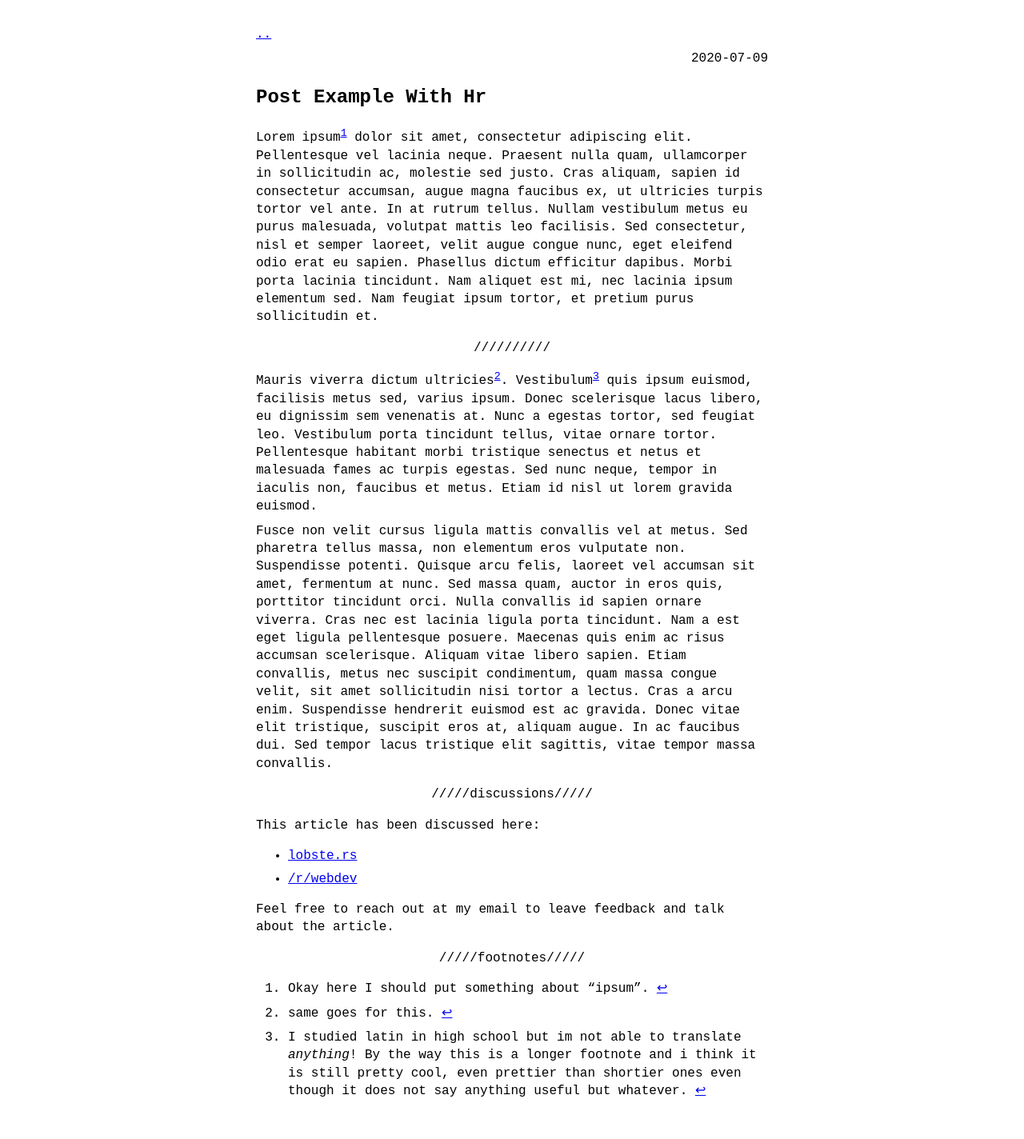
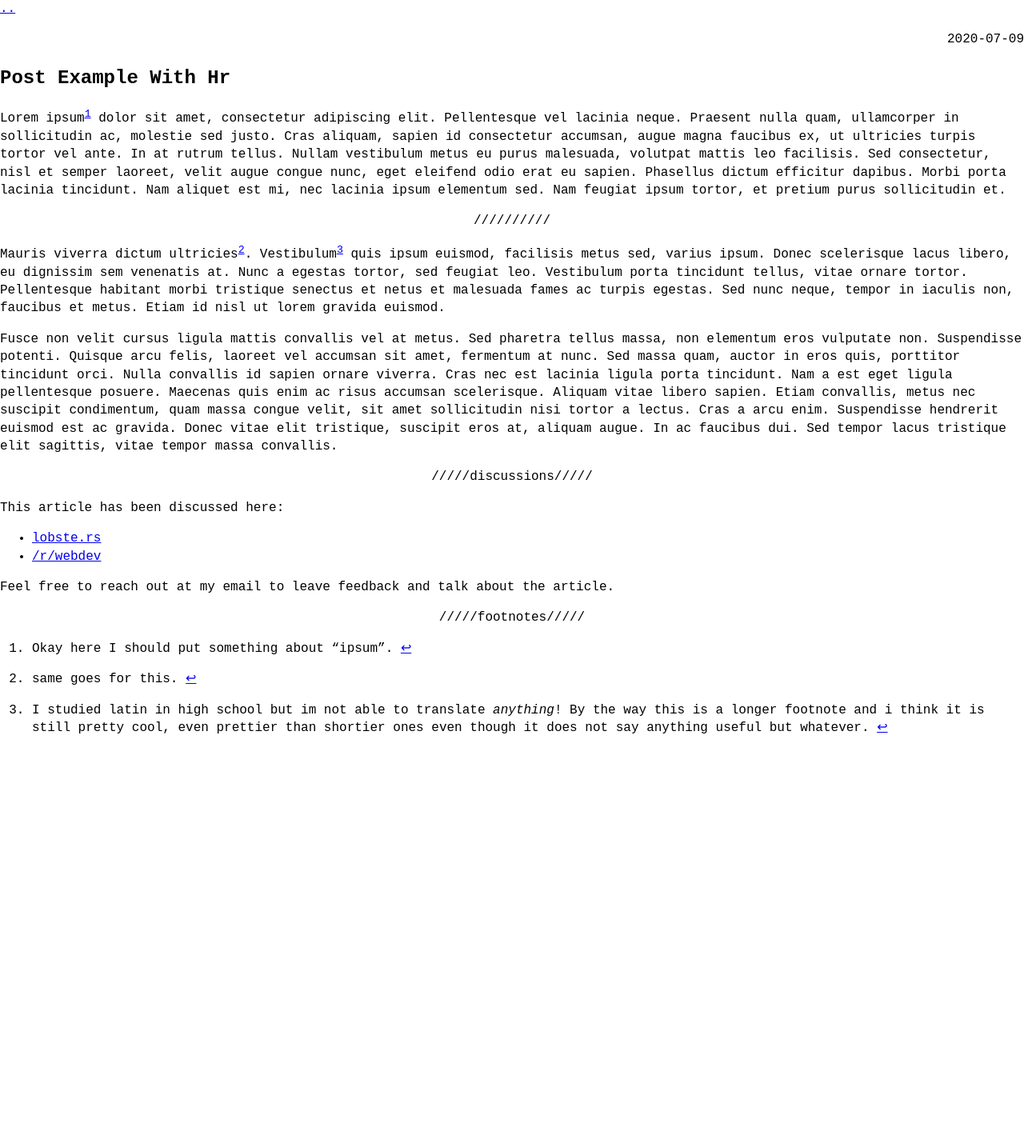
Before and after one commit to rohan-tan-bhowmik/rohan-tan-bhowmik.github.io, a Jekyll site: the page built from _posts/2020-07-09-post-example-with-hr.md, in a window 1280 px wide. Shown: the whole page at 80% size. Built offline with Jekyll 4.4.1, drawn with Linux system fonts in a browser that asks for light colours; after the commit the page ends 921 px from its top, so only the background shows below that.

Commit message:
Update no-style-please.scss

```diff
--- a/_sass/no-style-please.scss
+++ b/_sass/no-style-please.scss
@@ -37,19 +37,6 @@ body {
 
 h2, h3, h4, h5, h6 { margin-top: 3rem; }
 
-hr { margin: 1rem 0; }
-
-p { margin: 0.5rem 0; }
-
-li { margin: 0.4rem 0; }
-
-*:target { background: yellow; }
-
-.w {
-  max-width: 640px;
-  margin: 0 auto;
-  padding: 2rem 1rem;
-}
 
 hr {
   text-align: center;
```
